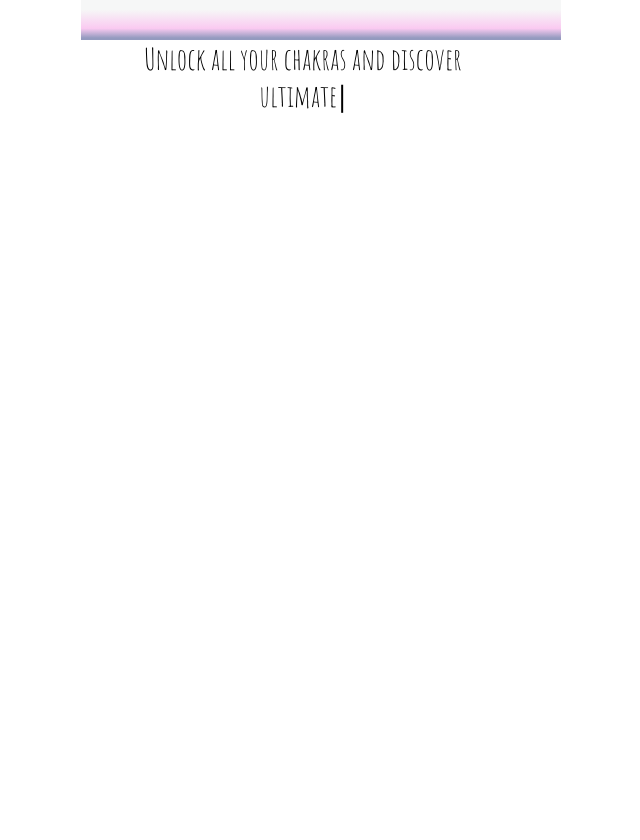
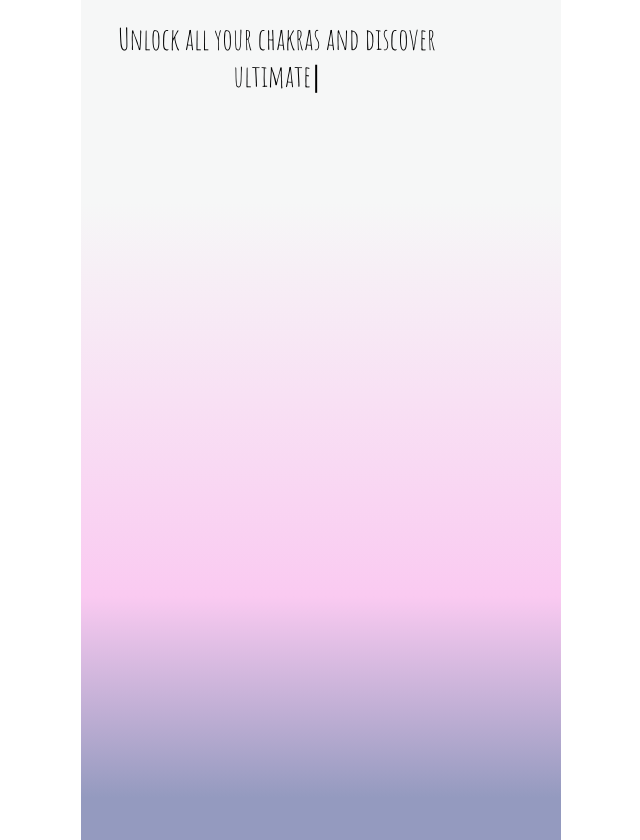
Before and after one commit to brrrrrbrrrr/hackathon-wcs-lyon-vite, a React (Vite) app: page /chakras in a window 1280 px wide. Shown: the whole page, without its empty margins (319-959 px from the left). Built offline with nearby package versions, Linux system fonts and the light colour scheme.

Commit message:
fixed background for typewritter

```diff
--- a/src/components/typewritter/TypeWritter.css
+++ b/src/components/typewritter/TypeWritter.css
@@ -1,10 +1,11 @@
 .intro {
   width: 80%;
-  position: absolute;
+  position: static;
   top: 40px;
   left: 30px;
   text-align: center;
   height: 100vh;
+
   font-size: 30px;
 }
 
```
